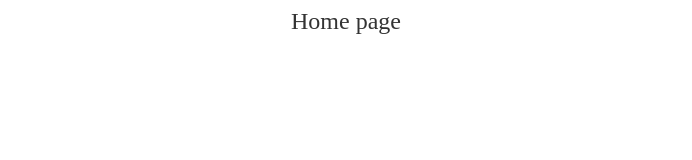
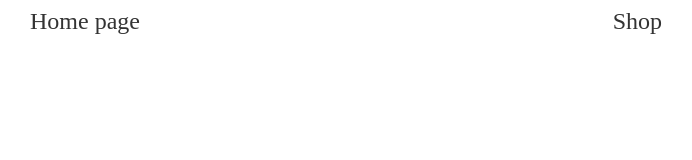
Before and after one commit to ngohoang8320/DayOneFresher, a website: page index.html in a window 1280 px wide. Shown: the whole page, without its empty margins (294-986 px from the left). Drawn offline with Linux system fonts and the light colour scheme.

Commit message:
exercise about Git tutorial. Edit: add another button, set the after element to bottom and set elements onto one line

```diff
--- a/asset/style.css
+++ b/asset/style.css
@@ -6,6 +6,9 @@ body {
 .nav {
     color: #333;
     font-size: 1.5rem;
+    display: flex;
+    justify-content: space-between;
+    width: 50%;
 }
 
 .nav-item {
@@ -20,11 +23,12 @@ body {
     width: 0;
     height: 5px;
     margin: 0 auto;
-    left: -5%;
-    right: -10%;
+    left: 0;
+    right: 0;
+    bottom: -3px;
     transition: all 0.5s ease-in-out;
 }
 
 .nav-item:hover:after {
-    width: 120%;
+    width: 100%;
 }
--- a/index.html
+++ b/index.html
@@ -9,6 +9,7 @@
     <body>
         <div class="nav">
             <div class="nav-item">Home page</div>
+            <div class="nav-item">Shop</div>
         </div>
     </body>
 </html>
```
